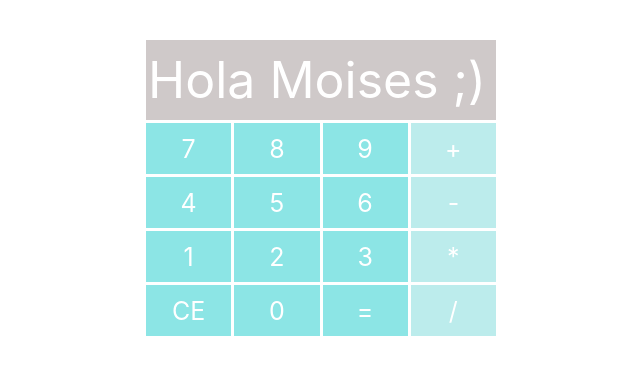
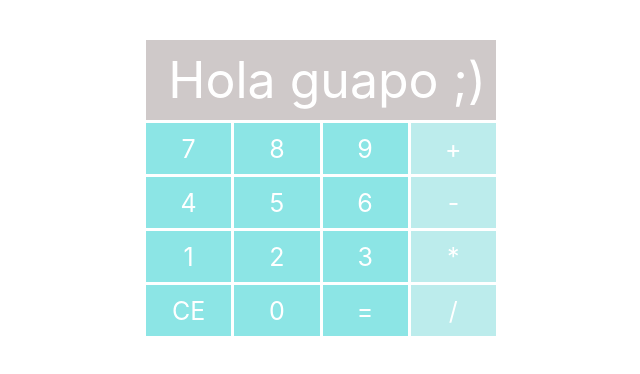
Before and after one commit to Angelica-lopez/Calculator, a plain HTML site: page index.html in a window 1280 px wide. Shown: the whole page, without its empty margins (319-959 px from the left). Drawn offline with Linux system fonts and the light colour scheme.

Commit message:
text screen

```diff
--- a/index.html
+++ b/index.html
@@ -8,7 +8,7 @@
 </head>
 <body>
     <div class="calculator">
-        <div class="js-screen calculator__table">Hola Moises ;)</div>
+        <div class="js-screen calculator__table">Hola guapo ;)</div>
         <div class="calculator__botton">
             <div class="calculator__content">
                 <div class="js-number calculator__content-item">7</div>
--- a/index.js
+++ b/index.js
@@ -8,11 +8,9 @@ var $slash = document.querySelector(".js-slash");
 console.log($numbersButtons);
 
 $numbersButtons.forEach(function(numberButton) {
-    console.log("numberButton foreach", numberButton)
     numberButton.addEventListener("click", onClickNumberButton);
 })
 
 function onClickNumberButton(event) {
-    console.log("event.target", event.target);
     $screen.innerHTML = event.target.innerHTML;
 }
```
